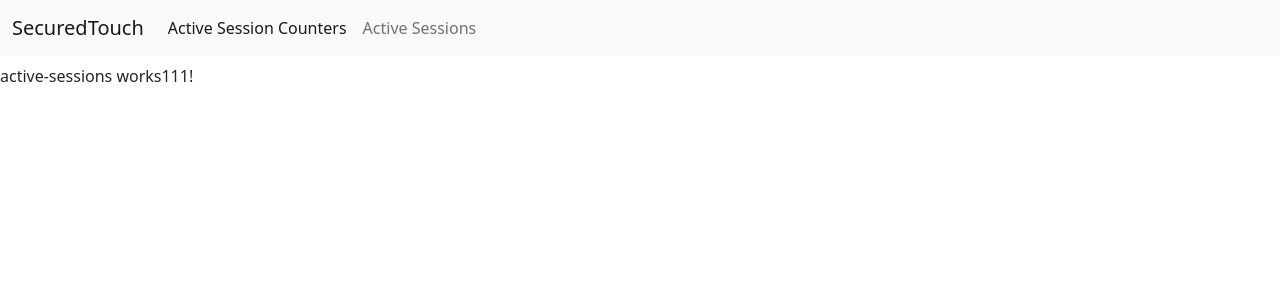
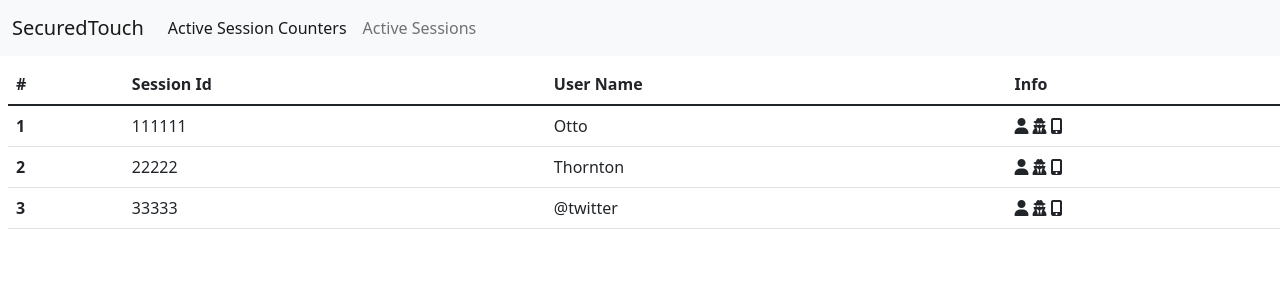
Before and after one commit to yanivspector/pingIdentity, an Angular app: page /active-sessions in a window 1280 px wide. Shown: the top 300 px of the page. Built offline with nearby package versions, Linux system fonts and the light colour scheme.

Commit message:
first version of active session page

```diff
--- a/src/app/active-sessions/active-sessions.component.html
+++ b/src/app/active-sessions/active-sessions.component.html
@@ -1 +1,42 @@
-<p>active-sessions works111!</p>
+<table class="table mx-2">
+    <thead>
+      <tr>
+        <th scope="col">#</th>
+        <th scope="col">Session Id</th>
+        <th scope="col">User Name</th>
+        <th scope="col">Info</th>
+      </tr>
+    </thead>
+    <tbody>
+      <tr>
+        <th scope="row">1</th>
+        <td>111111</td>
+        <td>Otto</td>
+        <td>
+            <i class="fa fa-user" aria-hidden="true"></i>
+            <i class="fa fa-user-secret ms-1" aria-hidden="true"></i>
+            <i class="fa fa-mobile ms-1" aria-hidden="true"></i>
+        </td>
+      </tr>
+      <tr>
+        <th scope="row">2</th>
+        <td>22222</td>
+        <td>Thornton</td>
+        <td>
+            <i class="fa fa-user" aria-hidden="true"></i>
+            <i class="fa fa-user-secret ms-1" aria-hidden="true"></i>
+            <i class="fa fa-mobile ms-1" aria-hidden="true"></i>
+        </td>
+      </tr>
+      <tr>
+        <th scope="row">3</th>
+        <td>33333</td>
+        <td>@twitter</td>
+        <td>
+            <i class="fa fa-user" aria-hidden="true"></i>
+            <i class="fa fa-user-secret ms-1" aria-hidden="true"></i>
+            <i class="fa fa-mobile ms-1" aria-hidden="true"></i>
+        </td>
+      </tr>
+    </tbody>
+  </table>
--- a/src/index.html
+++ b/src/index.html
@@ -7,6 +7,7 @@
   <meta name="viewport" content="width=device-width, initial-scale=1">
   <link rel="icon" type="image/x-icon" href="favicon.ico">
   <link href="https://cdn.jsdelivr.net/npm/bootstrap@5.1.3/dist/css/bootstrap.min.css" rel="stylesheet" integrity="sha384-1BmE4kWBq78iYhFldvKuhfTAU6auU8tT94WrHftjDbrCEXSU1oBoqyl2QvZ6jIW3" crossorigin="anonymous">
+  <script src="https://use.fontawesome.com/8456f13b28.js"></script>
 </head>
 <body>
   <app-root></app-root>
```
